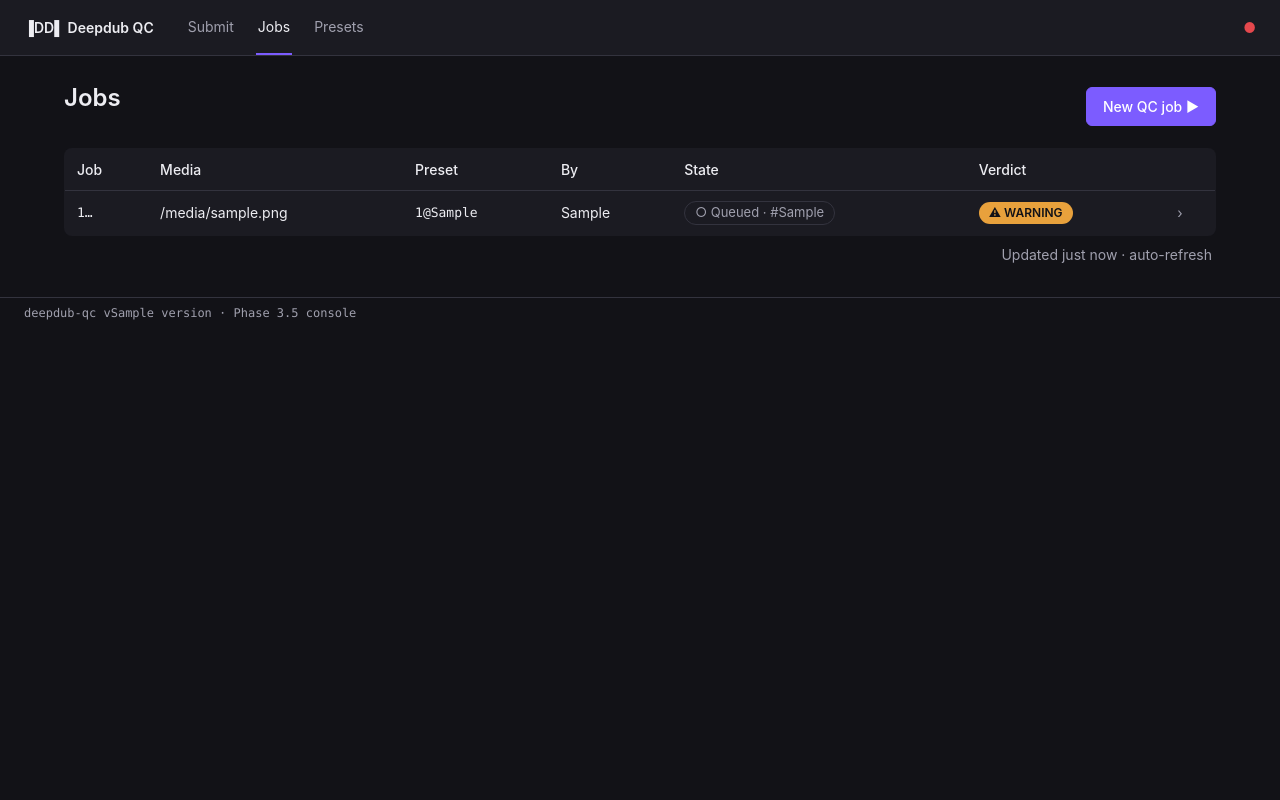
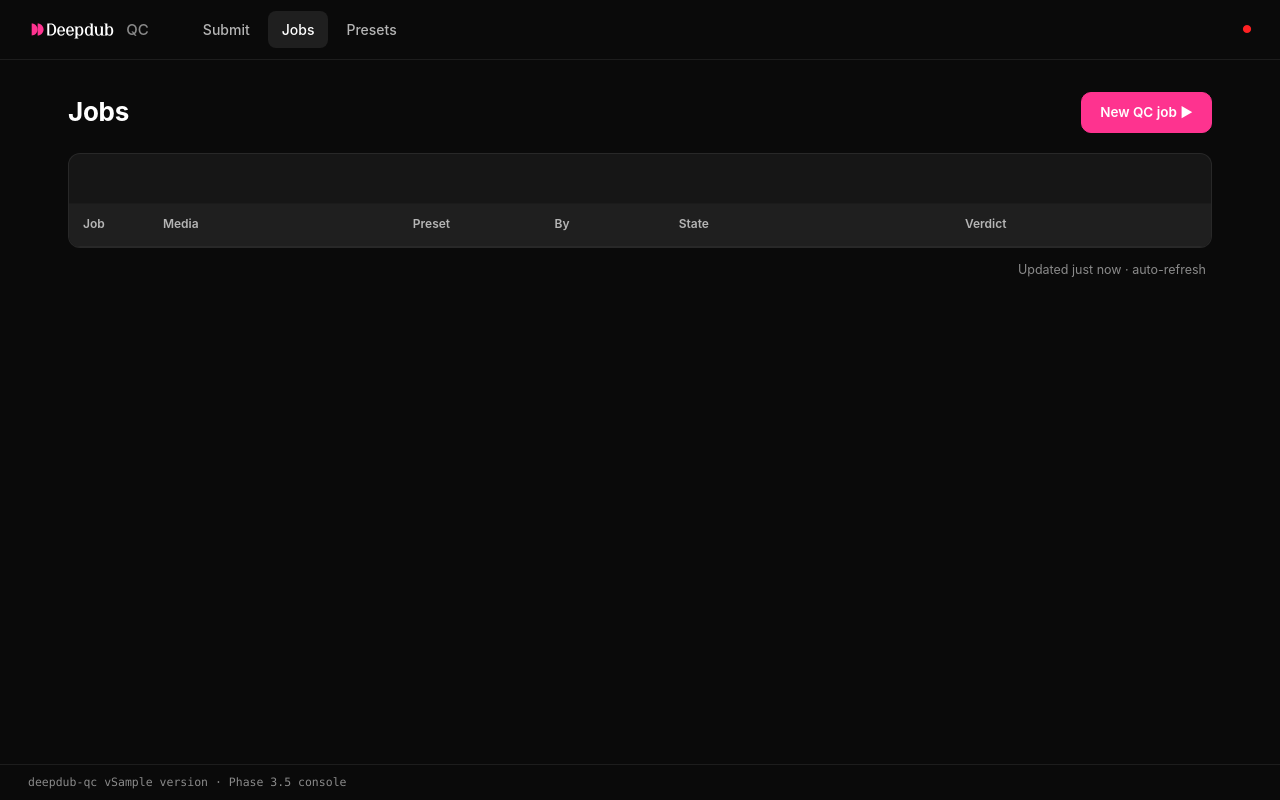
Before and after one commit to danielcymes-prog/Deepdub-Automated-Media-QC-Engine, a Python web app: template src/deepdub_qc/server/templates/jobs.html.j2 in a window 1280 px wide. Run offline with Jinja, Linux system fonts and the light colour scheme; the template is opened without the code that fills it: most values are stand-ins (such as "Sample title", 1, 10 or a date in 2020).

Commit message:
Console rebrand: Deepdub brand package (resolves gui-design-spec brand placeholder)
Applies the marketing team's Deepdub brand system (already extracted
into the report template from the Claude Design package) to the
console: #0A0A0A canvas, magenta #FE338F accent, brand status colors,
violet #E25DFF for ERROR (distinct from FAIL red), Onest/JetBrains Mono
stacks, softer rgba borders, 12px radii, real wordmark SVG in the
header and cap page. Console and reports now share one visual system.

```diff
--- a/src/deepdub_qc/server/static/app.css
+++ b/src/deepdub_qc/server/static/app.css
@@ -1,158 +1,205 @@
-/* Deepdub QC Console — design tokens per docs/gui-design-spec.md §2.
-   BRAND PLACEHOLDER: --dd-accent, wordmark pending brand approval (§30). */
+/* Deepdub QC Console — Deepdub brand package (marketing/Claude Design source,
+   same tokens as the report template). Replaces the placeholder tokens from
+   gui-design-spec section 2; the brand question there is now resolved. */
 :root {
-  --dd-bg: #121217;
-  --dd-surface: #1B1B22;
-  --dd-surface-2: #24242D;
-  --dd-border: #33333E;
-  --dd-text: #EDEDF2;
-  --dd-text-dim: #A0A0AE;
-  --dd-accent: #7C5CFF;
-  --dd-accent-hover: #9678FF;
-  --qc-pass: #2FBF71;
-  --qc-warning: #E8A13C;
-  --qc-fail: #E5484D;
-  --qc-error: #B84DD9;
-  --job-pending: #8A8A98;
-  --job-running: var(--dd-accent);
-  --job-done: #6E6E7A;
-  --font-ui: Inter, system-ui, "Segoe UI", sans-serif;
-  --font-mono: "JetBrains Mono", Consolas, "Courier New", monospace;
+  /* Surfaces — Deepdub dark */
+  --dd-bg: #0A0A0A;
+  --dd-surface: #161616;
+  --dd-surface-2: #1F1F1F;
+  --dd-border: rgba(255, 255, 255, 0.08);
+  --dd-border-strong: rgba(255, 255, 255, 0.16);
+  --dd-text: #FFFFFF;
+  --dd-text-2: #B5B5B5;
+  --dd-text-dim: #8A8A8A;
+
+  /* Brand accents */
+  --dd-accent: #FE338F;         /* Deepdub magenta */
+  --dd-accent-hover: #FF5CA5;
+  --dd-violet: #E25DFF;
+
+  /* QC verdict colors (brand status set; reserved for verdicts) */
+  --qc-pass: #25D472;
+  --qc-warning: #FFB020;
+  --qc-fail: #FF2123;
+  --qc-error: #E25DFF;          /* violet: execution error is not a media fail */
+  --dd-info: #5D7BFF;
+
+  --font-ui: 'Onest', Inter, -apple-system, 'Segoe UI', Roboto, Helvetica, Arial, sans-serif;
+  --font-mono: 'JetBrains Mono', ui-monospace, Menlo, Consolas, 'Courier New', monospace;
 }
 
 * { box-sizing: border-box; }
 body {
   margin: 0; background: var(--dd-bg); color: var(--dd-text);
-  font-family: var(--font-ui); font-size: 14px; line-height: 1.5;
+  font-family: var(--font-ui); font-size: 14px; line-height: 1.55;
+  display: flex; flex-direction: column; min-height: 100vh;
 }
-.mono { font-family: var(--font-mono); font-size: 13px; }
+.mono { font-family: var(--font-mono); font-size: 12.5px; }
 .dim { color: var(--dd-text-dim); }
-h1 { font-size: 24px; font-weight: 600; margin: 0 0 16px; }
-h2 { font-size: 18px; font-weight: 600; margin: 24px 0 8px; }
+h1 { font-size: 26px; font-weight: 650; letter-spacing: -0.01em; margin: 0 0 20px; }
+h2 { font-size: 17px; font-weight: 600; margin: 28px 0 10px; }
 a { color: var(--dd-accent); text-decoration: none; }
 a:hover { color: var(--dd-accent-hover); }
-:focus-visible { outline: 2px solid var(--dd-accent); outline-offset: 2px; }
+:focus-visible { outline: 2px solid var(--dd-accent); outline-offset: 2px; border-radius: 4px; }
 
 /* ---- shell ---- */
 .shell-header {
-  height: 56px; display: flex; align-items: center; gap: 32px; padding: 0 24px;
-  background: var(--dd-surface); border-bottom: 1px solid var(--dd-border);
+  height: 60px; display: flex; align-items: center; gap: 40px; padding: 0 28px;
+  background: var(--dd-bg); border-bottom: 1px solid var(--dd-border);
+  position: sticky; top: 0; z-index: 10;
 }
-.wordmark { font-weight: 600; color: var(--dd-text); }
-.shell-header nav { display: flex; gap: 20px; flex: 1; }
-.shell-header nav a { color: var(--dd-text-dim); padding: 16px 2px; border-bottom: 2px solid transparent; }
-.shell-header nav a.active { color: var(--dd-text); border-bottom-color: var(--dd-accent); }
-.health { color: var(--qc-pass); }
+.wordmark { display: flex; align-items: center; gap: 10px; color: var(--dd-text);
+  font-weight: 650; font-size: 15px; }
+.wordmark img, .wordmark svg { height: 20px; display: block; }
+.wordmark .qc-tag { color: var(--dd-text-dim); font-weight: 500; }
+.shell-header nav { display: flex; gap: 4px; flex: 1; }
+.shell-header nav a {
+  color: var(--dd-text-2); padding: 8px 14px; border-radius: 8px; font-weight: 500;
+}
+.shell-header nav a:hover { color: var(--dd-text); background: var(--dd-surface); }
+.shell-header nav a.active { color: var(--dd-text); background: var(--dd-surface-2); }
+.health { color: var(--qc-pass); font-size: 11px; }
 .health.down { color: var(--qc-fail); }
-main { max-width: 1200px; margin: 0 auto; padding: 24px; }
+main { max-width: 1200px; width: 100%; margin: 0 auto; padding: 32px 28px; flex: 1; }
 .shell-footer {
-  height: 32px; display: flex; align-items: center; padding: 0 24px;
-  color: var(--dd-text-dim); border-top: 1px solid var(--dd-border); font-size: 12px;
+  height: 36px; display: flex; align-items: center; padding: 0 28px;
+  color: var(--dd-text-dim); border-top: 1px solid var(--dd-border); font-size: 11.5px;
 }
 
-/* ---- badges (verdicts: saturated, reserved) & chips (orchestration) ---- */
-.badge { display: inline-flex; align-items: center; gap: 6px; padding: 2px 10px;
-  border-radius: 999px; font-weight: 600; font-size: 12px; color: #fff; }
-.badge-lg { font-size: 15px; padding: 6px 16px; }
+/* ---- badges (verdicts) & chips (orchestration) ---- */
+.badge { display: inline-flex; align-items: center; gap: 7px; padding: 3px 12px;
+  border-radius: 999px; font-weight: 650; font-size: 12px; color: #0A0A0A;
+  letter-spacing: 0.02em; }
+.badge-lg { font-size: 15px; padding: 8px 20px; }
 .badge-pass { background: var(--qc-pass); }
-.badge-warning { background: var(--qc-warning); color: #121217; }
-.badge-fail { background: var(--qc-fail); }
-.badge-error { background: var(--qc-error); }
-.chip { display: inline-flex; align-items: center; gap: 6px; padding: 1px 10px;
-  border-radius: 999px; border: 1px solid var(--dd-border); color: var(--dd-text-dim);
-  font-size: 13px; white-space: nowrap; }
+.badge-warning { background: var(--qc-warning); }
+.badge-fail { background: var(--qc-fail); color: #fff; }
+.badge-error { background: var(--qc-error); color: #fff; }
+.chip { display: inline-flex; align-items: center; gap: 7px; padding: 2px 12px;
+  border-radius: 999px; border: 1px solid var(--dd-border-strong);
+  color: var(--dd-text-2); font-size: 12.5px; white-space: nowrap;
+  background: var(--dd-surface); }
 .chip-running { color: var(--dd-accent); border-color: var(--dd-accent); }
-.chip-failed { color: var(--dd-text); }
-.pill { padding: 1px 8px; border-radius: 999px; border: 1px solid; font-size: 12px; }
+.chip-failed { color: var(--dd-text); border-color: var(--dd-border-strong); }
+.pill { padding: 1px 9px; border-radius: 999px; border: 1px solid; font-size: 11.5px;
+  font-weight: 550; }
 .pill-approved { color: var(--qc-pass); border-color: var(--qc-pass); }
 .pill-draft { color: var(--qc-warning); border-color: var(--qc-warning); }
-.pill-deprecated { color: var(--dd-text-dim); border-color: var(--dd-border); text-decoration: line-through; }
-.spinner { width: 12px; height: 12px; border: 2px solid var(--dd-border);
+.pill-deprecated { color: var(--dd-text-dim); border-color: var(--dd-border-strong);
+  text-decoration: line-through; }
+.spinner { width: 12px; height: 12px; border: 2px solid var(--dd-border-strong);
   border-top-color: var(--dd-accent); border-radius: 50%; display: inline-block;
   animation: spin 0.9s linear infinite; }
 @keyframes spin { to { transform: rotate(360deg); } }
 
 /* ---- tables ---- */
-.data-table { width: 100%; border-collapse: collapse; background: var(--dd-surface);
-  border: 1px solid var(--dd-border); border-radius: 8px; overflow: hidden; }
-.data-table th { text-align: left; font-weight: 500; padding: 10px 12px;
-  border-bottom: 1px solid var(--dd-border); position: sticky; top: 0;
-  background: var(--dd-surface); }
-.data-table td { padding: 10px 12px; border-bottom: 1px solid var(--dd-border); height: 40px; }
+.data-table { width: 100%; border-collapse: separate; border-spacing: 0;
+  background: var(--dd-surface); border: 1px solid var(--dd-border);
+  border-radius: 12px; overflow: hidden; }
+.data-table th { text-align: left; font-weight: 600; font-size: 12px;
+  color: var(--dd-text-2); padding: 12px 14px; background: var(--dd-surface-2);
+  border-bottom: 1px solid var(--dd-border); position: sticky; top: 60px; }
+.data-table td { padding: 12px 14px; border-bottom: 1px solid var(--dd-border); }
+.data-table tbody tr:last-child td { border-bottom: none; }
 .data-table tbody tr:hover { background: var(--dd-surface-2); cursor: pointer; }
-.data-table tr.group-row td { font-weight: 600; background: var(--dd-bg); cursor: default; }
-.table-foot { display: flex; justify-content: space-between; padding: 8px 4px; }
+.data-table tr.group-row td { font-weight: 650; background: var(--dd-bg);
+  color: var(--dd-accent); cursor: default; font-size: 12.5px;
+  text-transform: uppercase; letter-spacing: 0.06em; }
+.table-foot { display: flex; justify-content: space-between; padding: 12px 6px;
+  font-size: 12.5px; }
 .flash { animation: cellflash 0.3s ease-out; }
 @keyframes cellflash { from { background: var(--dd-surface-2); } }
-.empty-state { text-align: center; color: var(--dd-text-dim); padding: 64px 0; }
+.empty-state { text-align: center; color: var(--dd-text-dim); padding: 80px 0; }
+.empty-state .button { margin-top: 12px; }
 
 /* ---- forms ---- */
 .form-column { max-width: 640px; margin: 0 auto; }
-label { display: block; margin: 20px 0 6px; font-weight: 500; }
+label { display: block; margin: 24px 0 8px; font-weight: 600; font-size: 13.5px; }
 input[type="text"], select {
-  width: 100%; padding: 8px 10px; background: var(--dd-surface-2);
-  border: 1px solid var(--dd-border); border-radius: 6px; color: var(--dd-text);
-  font-size: 14px; min-height: 32px;
+  width: 100%; padding: 10px 12px; background: var(--dd-surface);
+  border: 1px solid var(--dd-border-strong); border-radius: 10px;
+  color: var(--dd-text); font-size: 14px; min-height: 40px;
+  font-family: var(--font-ui); transition: border-color 0.15s;
 }
+input[type="text"]:focus, select:focus { border-color: var(--dd-accent); outline: none; }
+input.mono { font-family: var(--font-mono); font-size: 13px; }
 .path-row { display: flex; gap: 8px; }
-.field-help { color: var(--dd-text-dim); font-size: 13px; margin: 4px 0 0; }
-.field-check { color: var(--qc-pass); font-size: 13px; margin: 4px 0 0; min-height: 1em; }
+.field-help { color: var(--dd-text-dim); font-size: 12.5px; margin: 6px 0 0; }
+.field-check { font-family: var(--font-mono); color: var(--qc-pass); font-size: 12.5px;
+  margin: 6px 0 0; min-height: 1em; }
 .field-check.bad { color: var(--qc-fail); }
-.field-error { color: var(--qc-fail); font-size: 13px; margin: 4px 0 0; }
+.field-error { color: var(--qc-fail); font-size: 12.5px; margin: 6px 0 0; }
 input.error, select.error { border-color: var(--qc-fail); }
-.preset-card { margin-top: 8px; padding: 12px; background: var(--dd-surface);
-  border: 1px solid var(--dd-border); border-radius: 8px; }
-.output-hint { margin-top: 24px; }
-.form-actions { display: flex; justify-content: flex-end; margin-top: 24px; }
+.preset-card { margin-top: 10px; padding: 14px 16px; background: var(--dd-surface);
+  border: 1px solid var(--dd-border); border-radius: 12px; display: grid; gap: 4px; }
+.output-hint { margin-top: 28px; }
+.form-actions { display: flex; justify-content: flex-end; margin-top: 28px; }
 
 /* ---- buttons ---- */
-button, .button { display: inline-flex; align-items: center; gap: 6px;
-  padding: 8px 16px; min-height: 32px; border-radius: 6px; font-weight: 500;
-  font-size: 14px; border: 1px solid var(--dd-border); background: var(--dd-surface-2);
-  color: var(--dd-text); cursor: pointer; }
-button:hover, .button:hover { background: var(--dd-border); color: var(--dd-text); }
+button, .button { display: inline-flex; align-items: center; gap: 7px;
+  padding: 9px 18px; min-height: 38px; border-radius: 10px; font-weight: 600;
+  font-size: 13.5px; border: 1px solid var(--dd-border-strong);
+  background: var(--dd-surface-2); color: var(--dd-text); cursor: pointer;
+  font-family: var(--font-ui); transition: background 0.15s, border-color 0.15s; }
+button:hover, .button:hover { background: #2A2A2A; color: var(--dd-text); }
 .primary { background: var(--dd-accent); border-color: var(--dd-accent); color: #fff; }
-.primary:hover { background: var(--dd-accent-hover); color: #fff; }
+.primary:hover { background: var(--dd-accent-hover); border-color: var(--dd-accent-hover); color: #fff; }
 .primary:disabled { opacity: 0.4; cursor: not-allowed; }
 .danger-outline { background: transparent; border-color: var(--qc-fail); color: var(--qc-fail); }
 .danger-outline:hover { background: var(--qc-fail); color: #fff; }
-.icon-button { padding: 6px 10px; }
+.icon-button { padding: 7px 11px; min-height: 34px; }
 
 /* ---- job detail ---- */
 .hero { display: flex; justify-content: space-between; align-items: flex-start;
-  gap: 24px; margin-bottom: 24px; }
-.file-title { font-size: 18px; margin-bottom: 4px; }
-.path-line { font-size: 13px; word-break: break-all; }
-.meta-row { margin-top: 6px; font-size: 13px; }
-.stage-list { list-style: none; padding: 0; margin: 16px 0; }
-.stage-list li { display: flex; align-items: center; gap: 10px; padding: 6px 0; }
+  gap: 24px; margin-bottom: 28px; padding: 20px 24px; background: var(--dd-surface);
+  border: 1px solid var(--dd-border); border-radius: 12px; }
+.file-title { font-size: 18px; margin-bottom: 6px; font-family: var(--font-mono);
+  font-weight: 600; }
+.path-line { font-size: 12.5px; word-break: break-all; color: var(--dd-text-dim); }
+.meta-row { margin-top: 8px; font-size: 12.5px; }
+.stage-list { list-style: none; padding: 0; margin: 20px 0; }
+.stage-list li { display: flex; align-items: center; gap: 12px; padding: 8px 0;
+  border-bottom: 1px solid var(--dd-border); }
+.stage-list li:last-child { border-bottom: none; }
+.stage-list li .mono { margin-left: auto; }
 .stage-done { color: var(--qc-pass); }
-.summary-line { font-size: 15px; }
-.finding-row { border-left: 4px solid var(--qc-fail); background: var(--dd-surface);
-  padding: 10px 14px; margin: 8px 0; border-radius: 0 8px 8px 0;
-  display: flex; align-items: center; gap: 16px; flex-wrap: wrap; }
-.finding-name { font-weight: 500; min-width: 180px; }
-.blocking-tag { background: var(--qc-fail); color: #fff; font-size: 11px;
-  font-weight: 600; padding: 1px 6px; border-radius: 4px; margin-left: auto; }
-.actions-row { display: flex; align-items: center; gap: 12px; margin-top: 24px; flex-wrap: wrap; }
+.summary-line { font-size: 15px; color: var(--dd-text-2); }
+.finding-row { border-left: 3px solid var(--qc-fail); background: var(--dd-surface);
+  border-top: 1px solid var(--dd-border); border-right: 1px solid var(--dd-border);
+  border-bottom: 1px solid var(--dd-border);
+  padding: 14px 18px; margin: 10px 0; border-radius: 0 12px 12px 0;
+  display: flex; align-items: center; gap: 18px; flex-wrap: wrap; }
+.finding-name { font-weight: 600; min-width: 180px; }
+.blocking-tag { background: var(--qc-fail); color: #fff; font-size: 10.5px;
+  font-weight: 700; padding: 2px 8px; border-radius: 5px; margin-left: auto;
+  letter-spacing: 0.05em; }
+.actions-row { display: flex; align-items: center; gap: 12px; margin-top: 28px;
+  flex-wrap: wrap; }
+.log-tail { margin-top: 24px; }
 .log-tail pre { background: var(--dd-surface); border: 1px solid var(--dd-border);
-  border-radius: 8px; padding: 12px; font-size: 12px; overflow-x: auto; }
+  border-radius: 12px; padding: 14px 16px; font-size: 11.5px; overflow-x: auto;
+  color: var(--dd-text-2); }
 
 /* ---- banners, panels, modal ---- */
-.banner { display: flex; gap: 12px; padding: 12px 16px; border-radius: 8px;
-  margin: 16px 0; border: 1px solid; }
-.banner-warning { border-color: var(--qc-warning); background: rgba(232,161,60,0.08); }
-.banner-danger { border-color: var(--qc-fail); background: rgba(229,72,77,0.08); }
-.centered-panel { display: flex; justify-content: center; padding: 64px 24px; }
+.banner { display: flex; gap: 14px; padding: 14px 18px; border-radius: 12px;
+  margin: 18px 0; border: 1px solid; background: var(--dd-surface); }
+.banner-warning { border-color: var(--qc-warning); }
+.banner-warning > span { color: var(--qc-warning); }
+.banner-danger { border-color: var(--qc-fail); }
+.banner-danger > span { color: var(--qc-fail); }
+.centered-panel { display: flex; justify-content: center; padding: 72px 24px; }
 .panel { max-width: 480px; text-align: center; background: var(--dd-surface);
-  border: 1px solid var(--dd-border); border-radius: 8px; padding: 32px; }
+  border: 1px solid var(--dd-border); border-radius: 16px; padding: 40px 36px; }
+.panel .wordmark { justify-content: center; margin-bottom: 20px; }
 dialog { width: 720px; max-width: 90vw; height: 480px; background: var(--dd-surface);
-  color: var(--dd-text); border: 1px solid var(--dd-border); border-radius: 8px;
-  padding: 16px; overflow: auto; }
-dialog::backdrop { background: rgba(0,0,0,0.6); }
+  color: var(--dd-text); border: 1px solid var(--dd-border-strong);
+  border-radius: 16px; padding: 20px; overflow: auto; }
+dialog::backdrop { background: rgba(0, 0, 0, 0.65); }
 .modal-head { display: flex; justify-content: space-between; align-items: center; }
-.browser-list { list-style: none; padding: 0; margin: 8px 0; }
-.browser-list li { display: flex; justify-content: space-between; padding: 6px 8px;
-  border-radius: 6px; cursor: pointer; }
+.browser-list { list-style: none; padding: 0; margin: 10px 0; }
+.browser-list li { display: flex; justify-content: space-between; padding: 8px 10px;
+  border-radius: 8px; cursor: pointer; }
 .browser-list li:hover { background: var(--dd-surface-2); }
-.page-head { display: flex; justify-content: space-between; align-items: center; margin-bottom: 16px; }
+.page-head { display: flex; justify-content: space-between; align-items: center;
+  margin-bottom: 20px; }
+.page-head h1 { margin: 0; }
--- a/src/deepdub_qc/server/templates/base.html.j2
+++ b/src/deepdub_qc/server/templates/base.html.j2
@@ -10,7 +10,7 @@
 </head>
 <body>
 <header class="shell-header">
-  <a class="wordmark" href="/">▐DD▌ <span>Deepdub QC</span></a>
+  <a class="wordmark" href="/"><img src="/static/wordmark.svg" alt="Deepdub"> <span class="qc-tag">QC</span></a>
   <nav>
     <a href="/" class="{{ 'active' if nav == 'submit' }}">Submit</a>
     <a href="/jobs" class="{{ 'active' if nav == 'jobs' }}">Jobs</a>
--- a/src/deepdub_qc/server/templates/cap.html.j2
+++ b/src/deepdub_qc/server/templates/cap.html.j2
@@ -5,7 +5,7 @@
 <body>
 <main class="centered-panel">
   <div class="panel">
-    <div class="wordmark">▐DD▌ Deepdub QC</div>
+    <div class="wordmark"><img src="/static/wordmark.svg" alt="Deepdub"> <span class="qc-tag">QC</span></div>
     <h1>Both operator slots are in use</h1>
     <p>The QC console allows {{ max_sessions }} concurrent operators.
        A slot frees after {{ ttl_minutes }} minutes of inactivity.</p>
```
Also changed, not shown: docs/gui-design-spec.md (+2 -0 lines), src/deepdub_qc/server/static/wordmark.svg (added).
